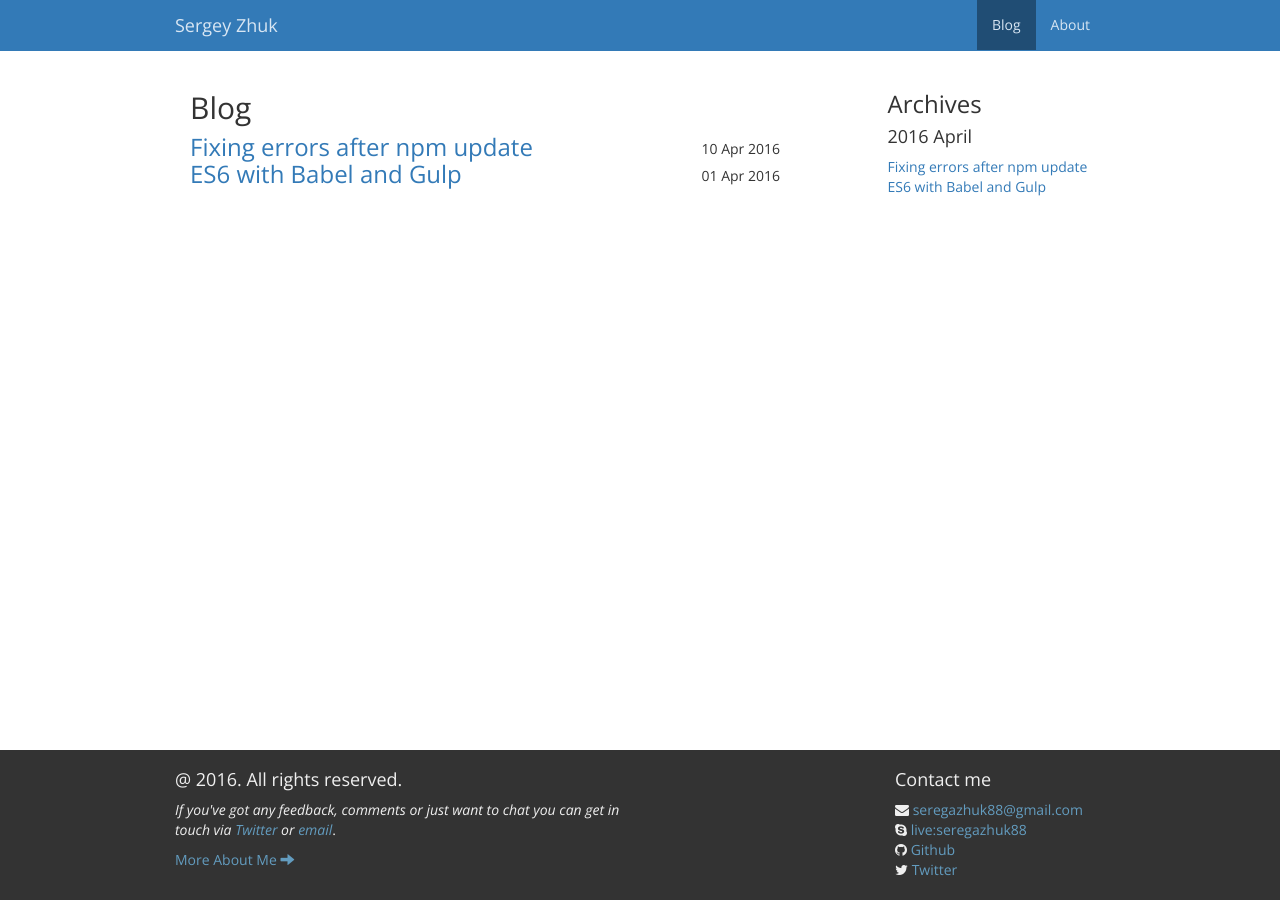
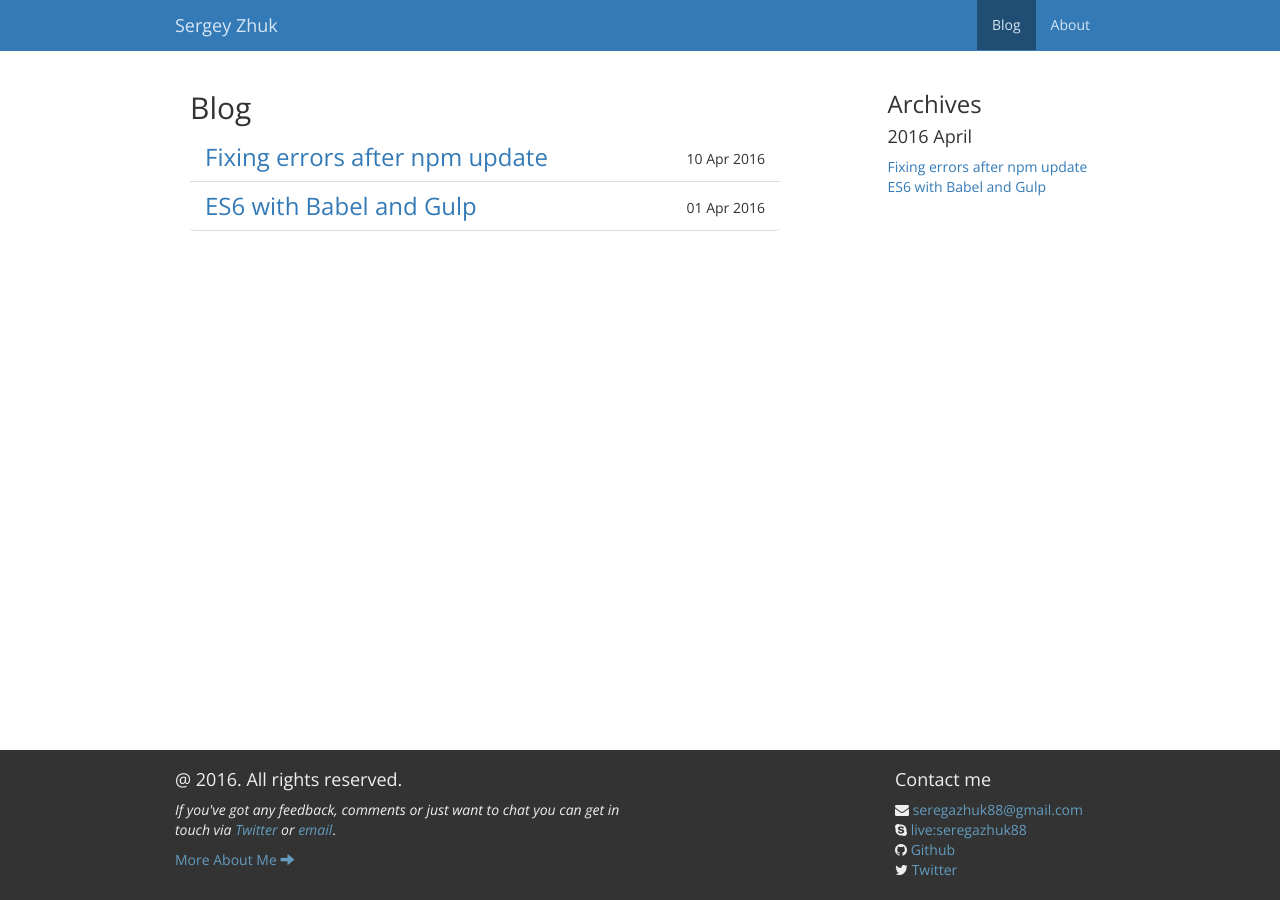
Before and after one commit to seregazhuk/seregazhuk.github.io_old, a Jekyll site: the page built from blog.html, in a window 1280 px wide. Built offline with Jekyll 4.4.1, drawn with Linux system fonts in a browser that asks for light colours; nearby versions of some CDN libraries.

Commit message:
blog main page style fix

```diff
--- a/blog.html
+++ b/blog.html
@@ -3,11 +3,11 @@ title: Blog
 layout: default
 permalink: /blog
 ---
-<div class="col-md-8">
+<div class="col-md-8 col-xs-12">
     <h2>Blog</h2>
-    <ul class="posts list-unstyled">
+    <ul class="posts list-group list-unstyled">
         {% for post in site.posts %}
-            <li class="">
+            <li class="list-group-item">
                 <span class="title h3"><a href="{{ post.url }}">{{ post.title }}</a></span>
                 <span class="date pull-right">{{ post.date | date_to_string }}</span>
             </li>
```
